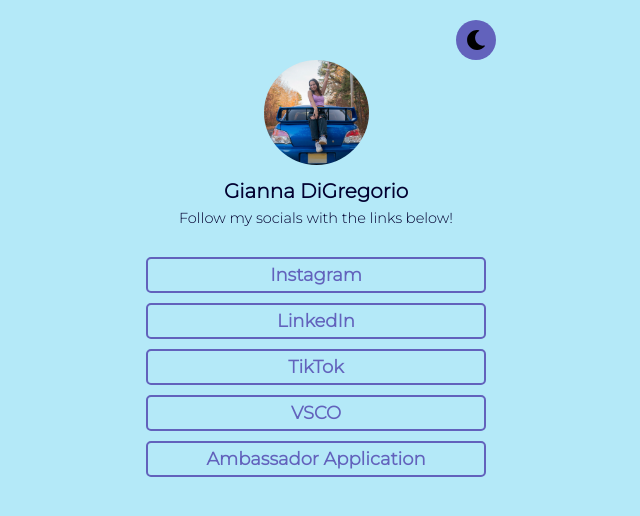
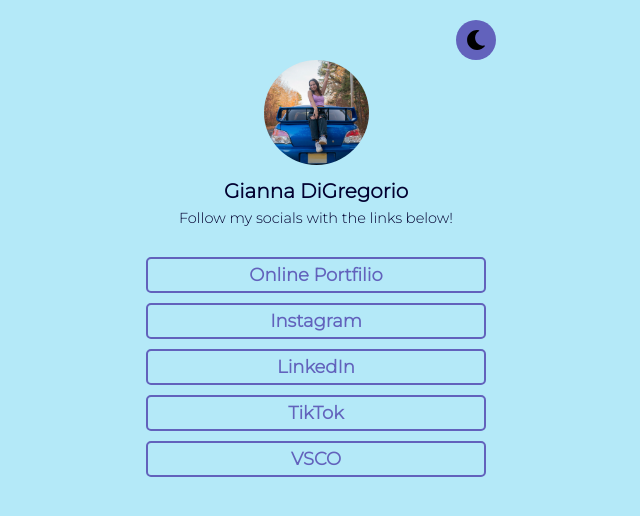
Before and after one commit to GiannaDiGregorio/Personal-LinkTree, a React (Create React App) app: page / in a window 1280 px wide. Shown: the top 516 px of the page, without its empty margins (324-964 px from the left). Built offline with nearby package versions, Linux system fonts and the light colour scheme.

Commit message:
new site added

```diff
--- a/src/data/data.js
+++ b/src/data/data.js
@@ -1,4 +1,8 @@
 const data = [
+  {
+    title: "Online Portfilio",
+    link: "https://www.giannashotthis.com",
+  },
   {
     title: "Instagram",
     link: "https://www.instagram.com/gianna.digregorio",
@@ -15,10 +19,6 @@
     title: "VSCO",
     link: "https://vsco.co/gianna-digregorio",
   },
-  {
-    title: "Ambassador Application",
-    link: "https://www.saxbyscoffee.com/saxbysambassador/",
-  },
 ];
 
 export default data;
```
